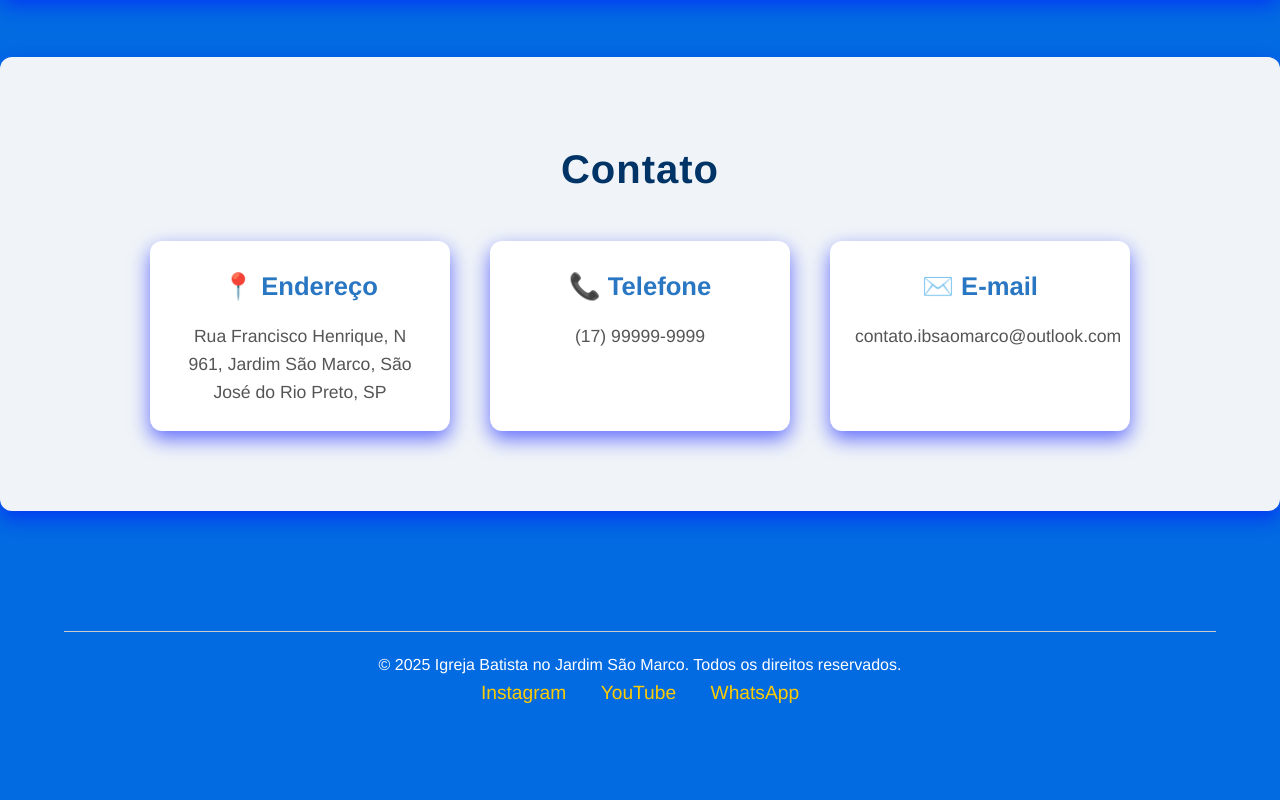
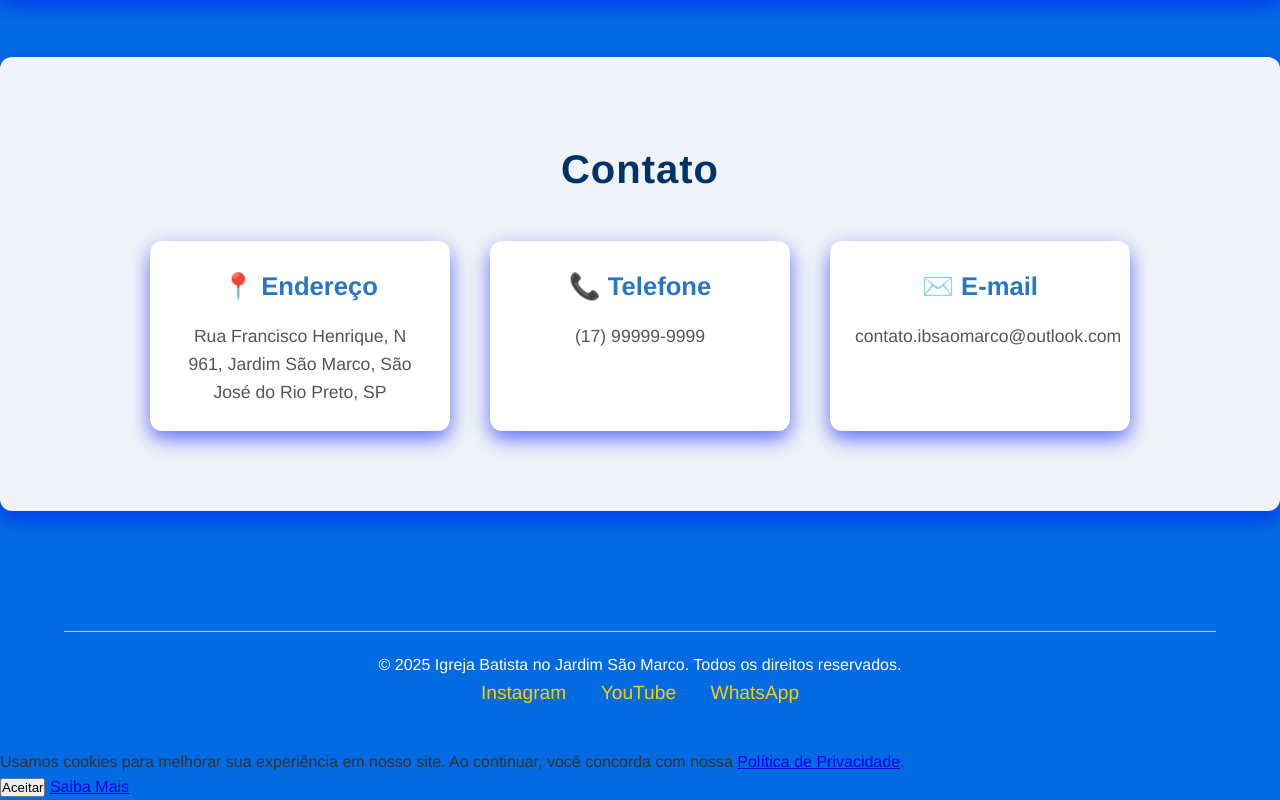
Before and after one commit to GugaToca/teste_ib_saomarco, a plain HTML site: page index.html in a window 1280 px wide. Shown: the part 2877-3677 px from the top of the page. Before the commit the page ends 3626 px from the top, so only its background shows below. Drawn offline with Linux system fonts and the light colour scheme.

Commit message:
Update index.html

```diff
--- a/index.html
+++ b/index.html
@@ -157,6 +157,14 @@
     </div>
   </footer>
 
+  <div class="cookie-banner" id="cookie-banner">
+    <p>Usamos cookies para melhorar sua experiência em nosso site. Ao continuar, você concorda com nossa <a href="politica.html" target="_blank">Política de Privacidade</a>.</p>
+    <div class="cookie-buttons">
+      <button id="accept-cookies">Aceitar</button>
+      <a href="politica.html" target="_blank" class="cookie-policy">Saiba Mais</a>
+    </div>
+  </div>
+
 <script src="script.js"></script>
 </body>
 </html>
```
